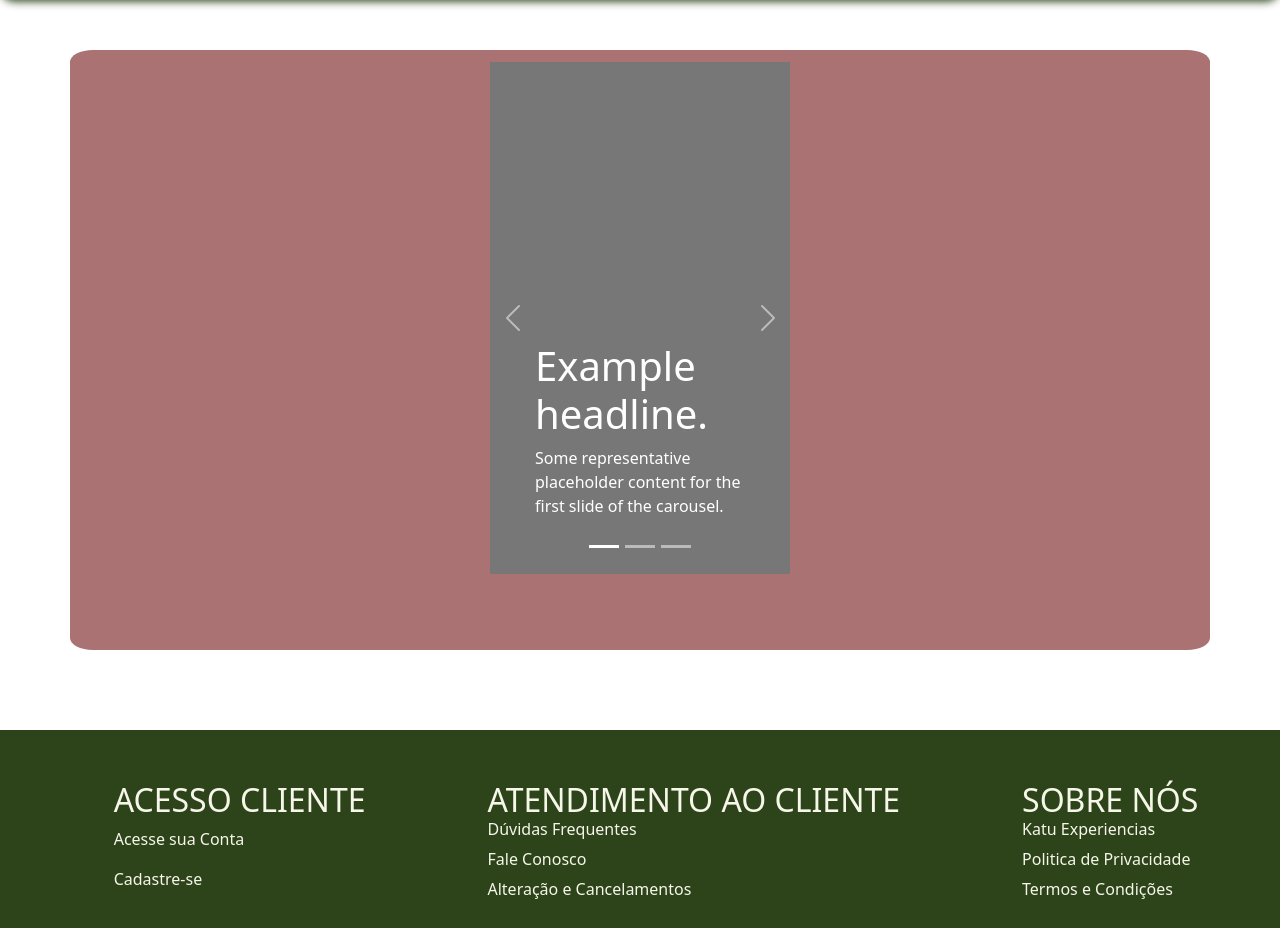
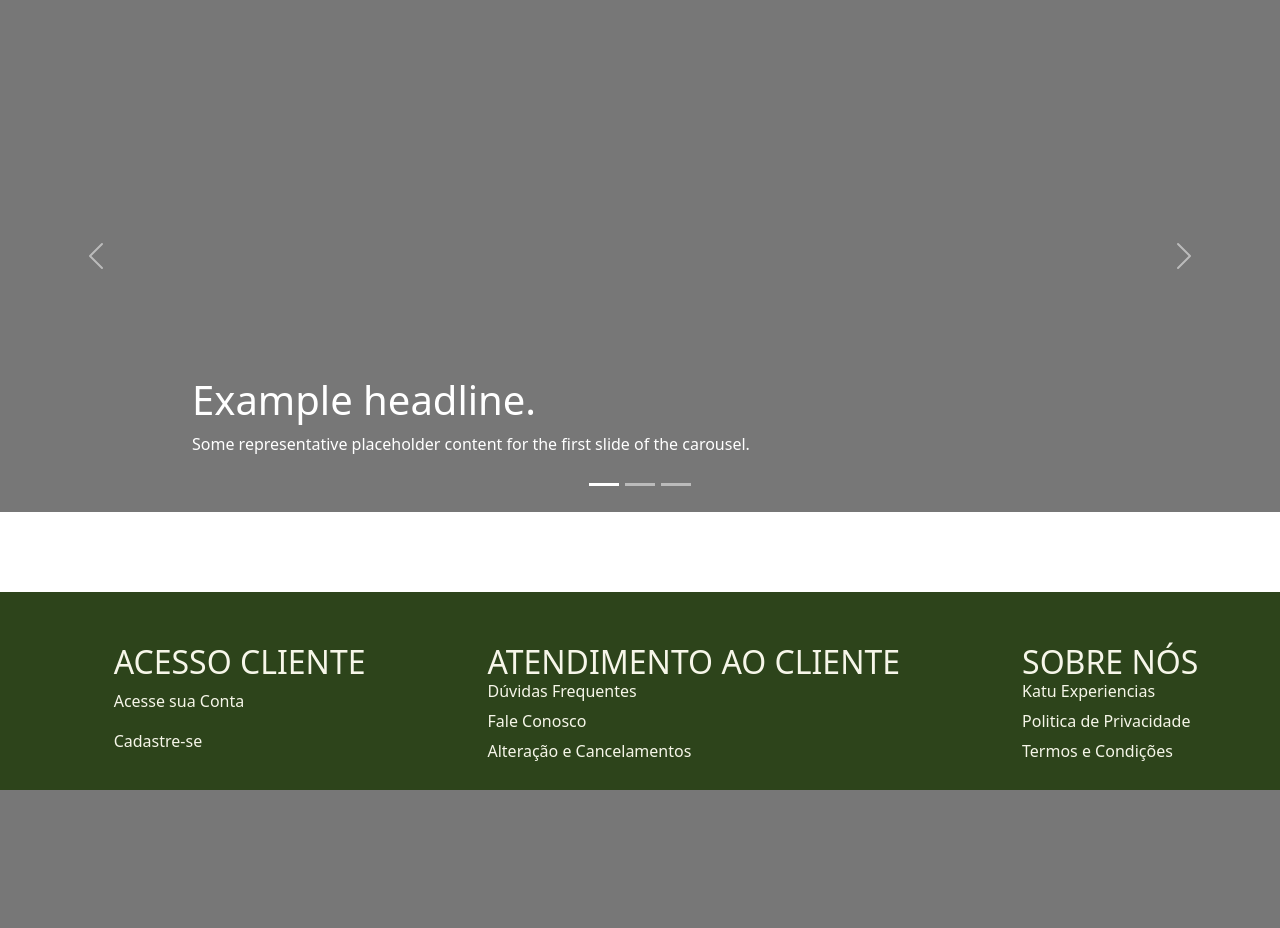
Before and after one commit to Geronilton/pi23_katu_experience, a Django app: page / in a window 1280 px wide. Shown: the part 160-1088 px from the top of the page. After the commit the page ends 950 px from the top, so only its background shows below. Run offline with Django 4.2, Linux system fonts and the light colour scheme; some libraries are stand-ins or nearby versions.

Commit message:
removi a class conteiner do index

```diff
--- a/static/css/estilo.css
+++ b/static/css/estilo.css
@@ -15,8 +15,8 @@ main{
 
 /* Configuração do container Base das paginas */
 .container{
-    width: 100vw;
-    height: 75vh;
+    width: 100%;
+    height: 100%;
     display: flex;
     align-items: center;
     justify-content: center;
--- a/templates/index.html
+++ b/templates/index.html
@@ -2,8 +2,6 @@
 {% extends 'base.html' %}
 
 {% block content %}
-
-<div class="container">
 
   <div id="myCarousel" class="carousel slide" data-bs-ride="carousel">
     <div class="carousel-indicators">
@@ -53,6 +51,4 @@
     </button>
   </div>
 
-</div>
-
 {% endblock %}
```
